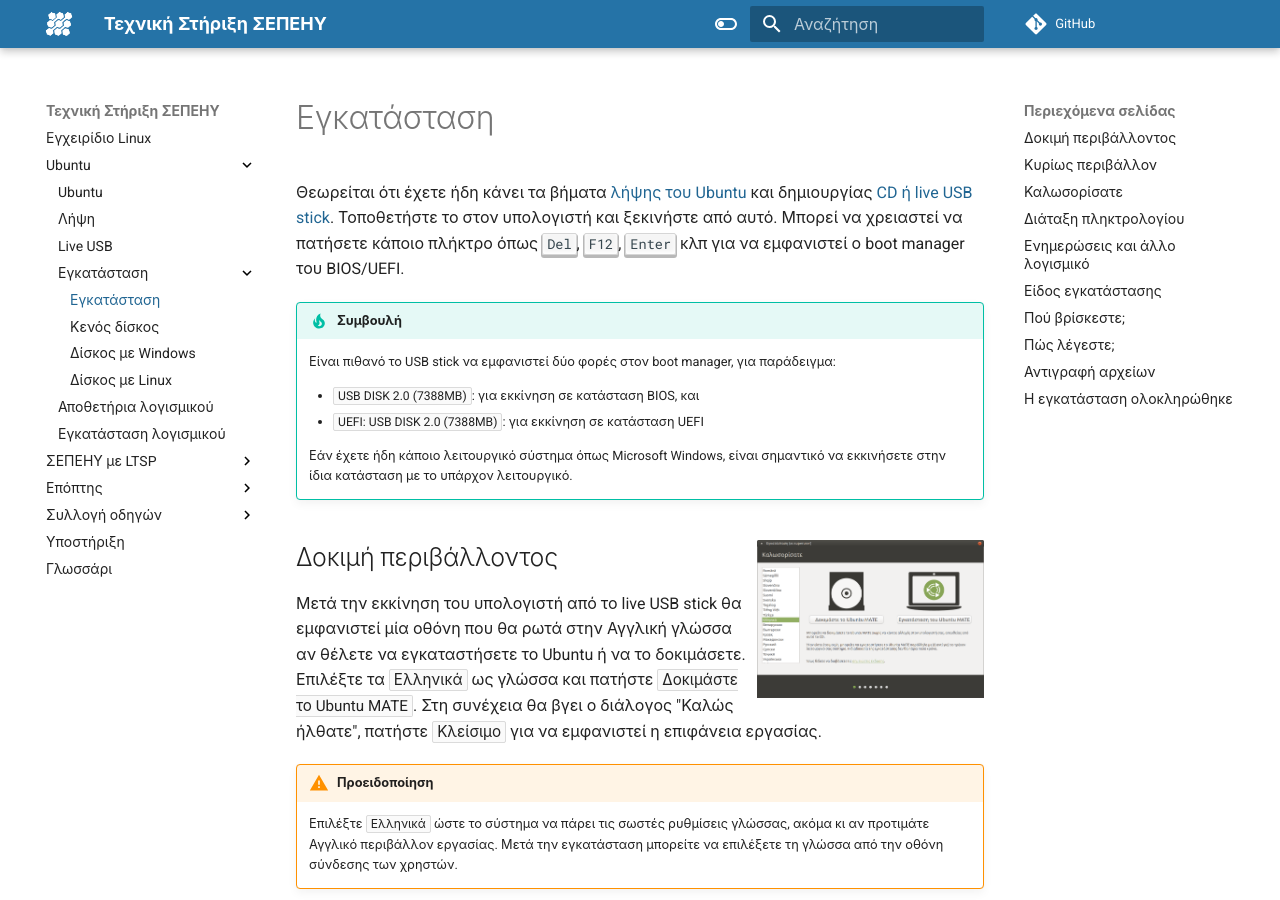
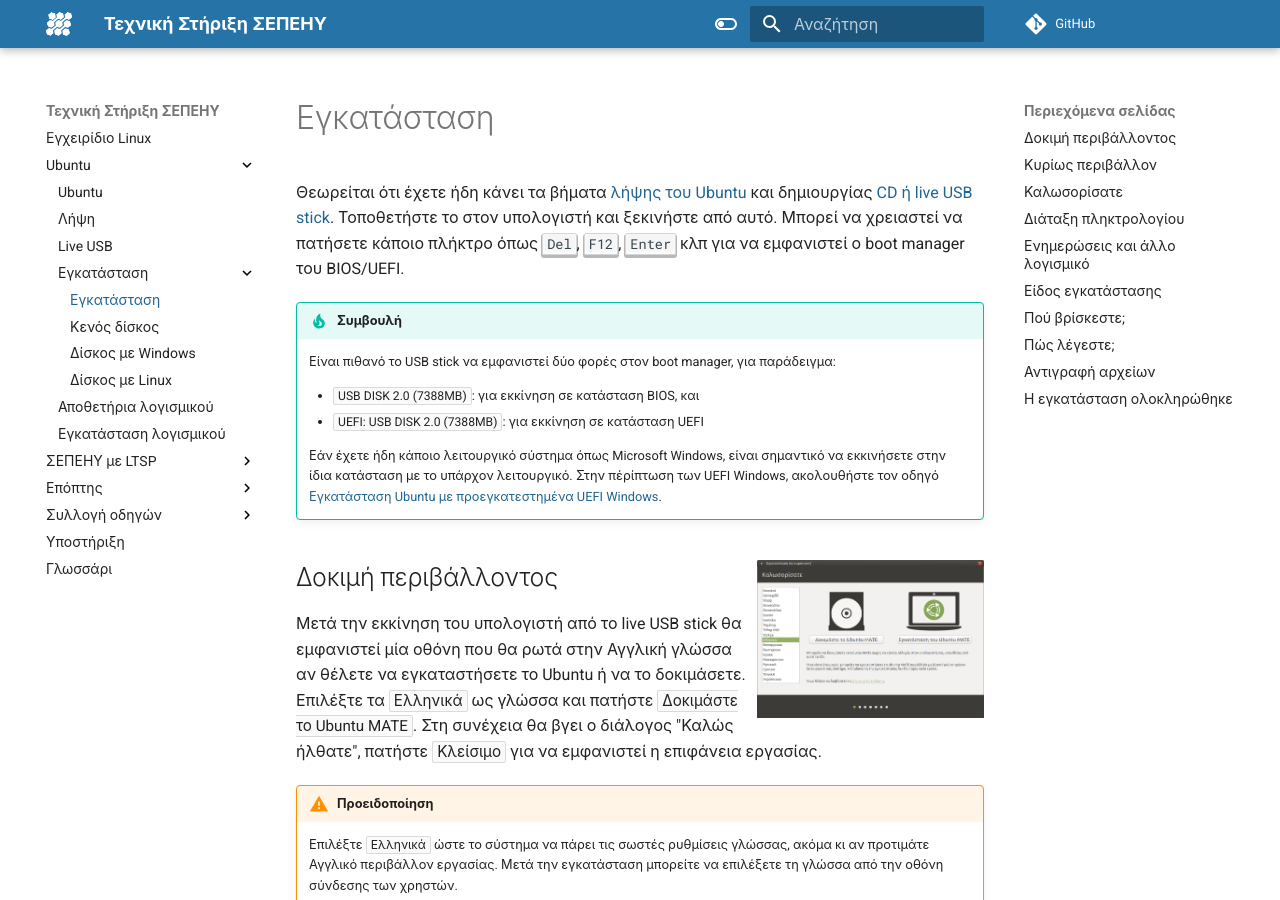
Before and after one commit to siahos/el.ltsp.org, an MkDocs documentation site: the page built from docs/ubuntu/installation.md, in a window 1280 px wide and 900 px high. Built offline with MkDocs 1.6.1 and Material for MkDocs 9.7.7, drawn with Linux system fonts in a browser that asks for light colours; comment, search, counter and statistics services are not loaded.

Commit message:
update ubuntu/installation.md

```diff
--- a/docs/ubuntu/installation.md
+++ b/docs/ubuntu/installation.md
@@ -14,8 +14,10 @@ BIOS/UEFI.
     - ***USB DISK 2.0 (7388MB)***: για εκκίνηση σε κατάσταση BIOS, και
     - ***UEFI: USB DISK 2.0 (7388MB)***: για εκκίνηση σε κατάσταση UEFI
 
-    Εάν έχετε ήδη κάποιο λειτουργικό σύστημα όπως Microsoft Windows, είναι
-    σημαντικό να εκκινήσετε στην ίδια κατάσταση με το υπάρχον λειτουργικό.
+    Εάν έχετε ήδη κάποιο λειτουργικό σύστημα όπως Microsoft Windows,
+    είναι σημαντικό να εκκινήσετε στην ίδια κατάσταση με το υπάρχον λειτουργικό.
+    Στην πέρίπτωση των UEFI Windows, ακολουθήστε τον οδηγό
+    [Εγκατάσταση Ubuntu με προεγκατεστημένα UEFI Windows](../guides/install-with-uefi-windows/index.md).
 
 ## Δοκιμή περιβάλλοντος [![](install-01-welcome.png)](install-01-welcome.png)
 
```
